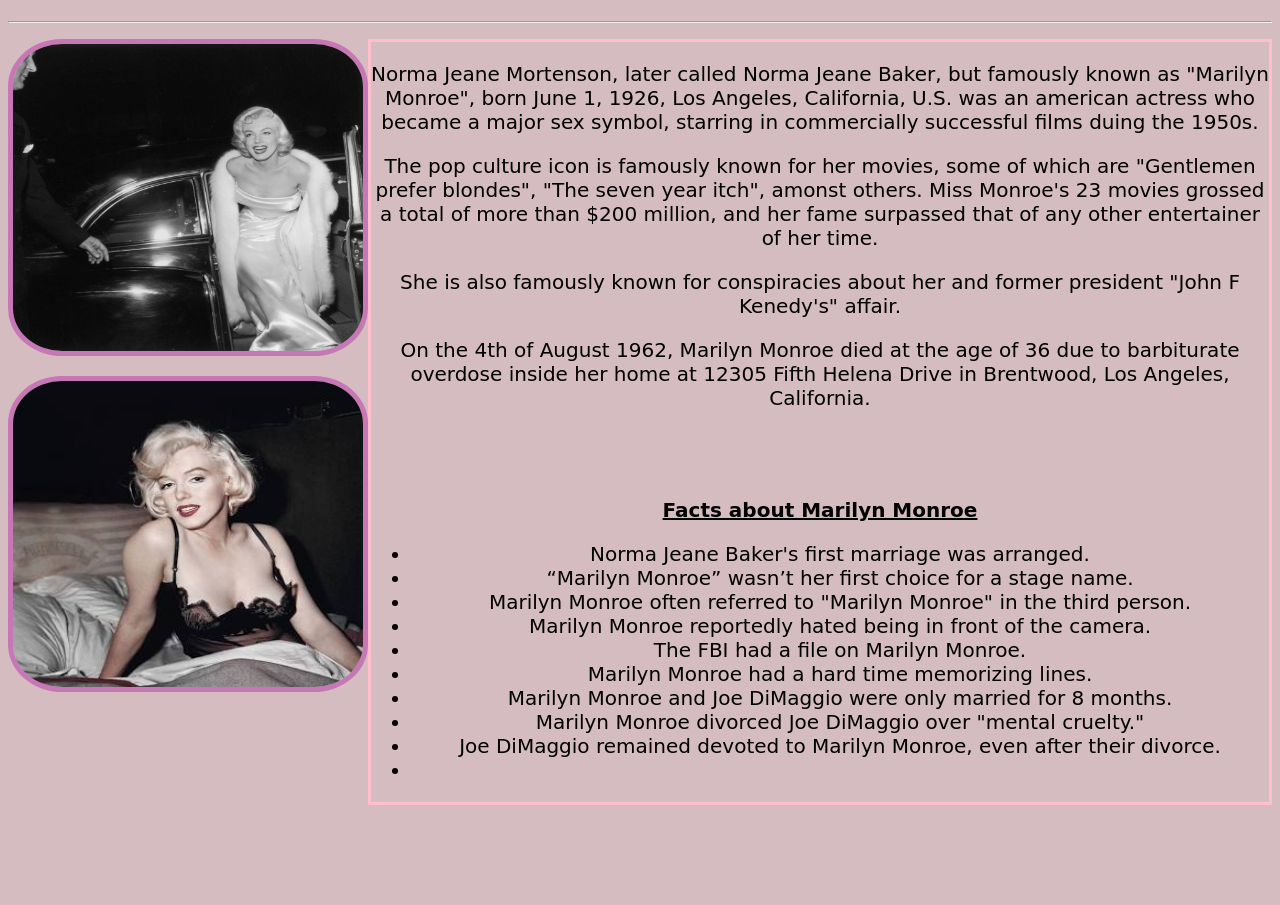
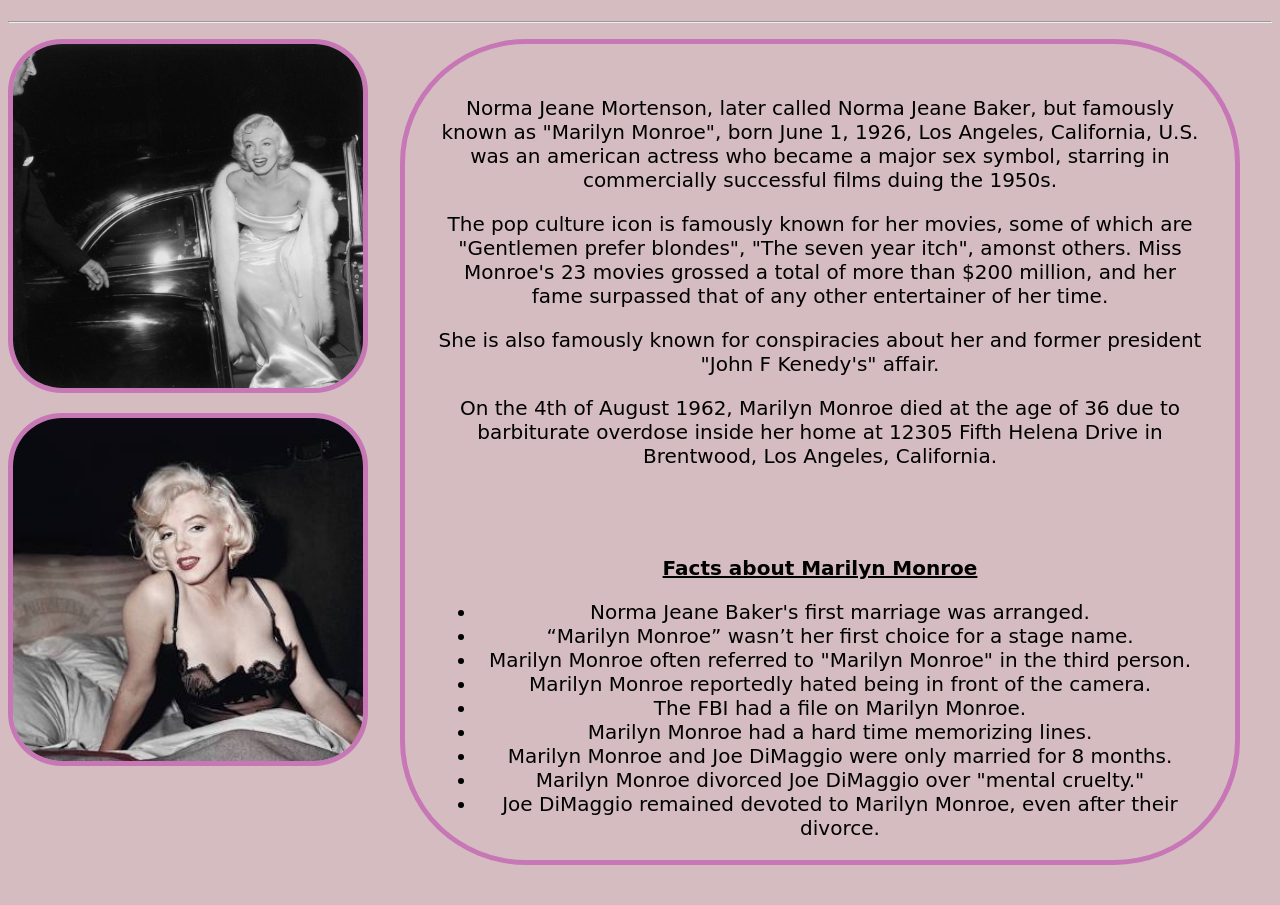
Before and after one commit to Gogoeze/html-project-one, a plain HTML site: page index.html in a window 1280 px wide. Shown: the part 185-1090 px from the top of the page. Before the commit the page ends 998 px from the top, so only its background shows below. Drawn offline with Linux system fonts and the light colour scheme.

Commit message:
Second commit

```diff
--- a/engels.js
+++ /dev/null
@@ -1,3 +0,0 @@
-const gogo = require("./gogo");
-
-console.log(gogo);
--- a/gogo.css
+++ b/gogo.css
@@ -3,6 +3,7 @@ header {
    text-align: center;
    font-family: cursive;
    font-size: 32px;
+   text-shadow: 3px 3px rgb(199, 119, 182);
 }
 
 body {
--- a/index.html
+++ b/index.html
@@ -9,10 +9,11 @@
 
   <body>
     <div class="body-container-div">
-      <div class="img-div"><img src="monroe.jpeg">
-        <pre><img src="M.monroe.jpeg"></pre>
+      <div class="img-div"><img src="img/monroe-top.jpeg">
+        <pre><img src="img/monroe-bottom.jpeg"></pre>
       </div>
-      <div style="border:solid pink;">
+      <div style="border:5px solid rgb(199, 119, 182); border-radius: 15%; margin-left: 32px; margin-right: 32px; margin-bottom: 32px; padding-top: 32px;
+        padding-left: 32px; padding-right: 32px;">
         <p>Norma Jeane Mortenson, later called Norma Jeane Baker, but famously known as "Marilyn Monroe", born June 1,
           1926,
           Los Angeles, California, U.S.
@@ -40,7 +41,6 @@
           <li> Marilyn Monroe and Joe DiMaggio were only married for 8 months.</li>
           <li> Marilyn Monroe divorced Joe DiMaggio over "mental cruelty."</li>
           <li>Joe DiMaggio remained devoted to Marilyn Monroe, even after their divorce.</li>
-          <li></li>
         </ul>
       </div>
     </div>
```
Also changed, not shown: Screenshot from 2023-06-02 14-20-20.png (deleted), car audi.jpeg (deleted), images.jpeg (deleted), img/monroe-bottom.jpeg (renamed from M.monroe.jpeg), img/monroe-top.jpeg (renamed from monroe.jpeg), monroe.pink.jpeg (deleted), pic_trulli.jpg (deleted), usos .jpeg (deleted).
